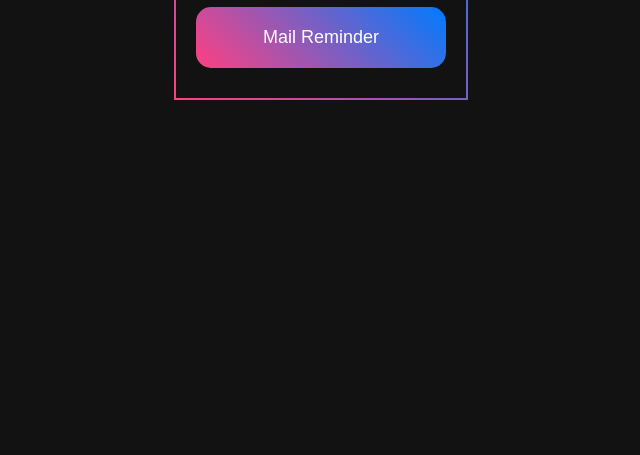
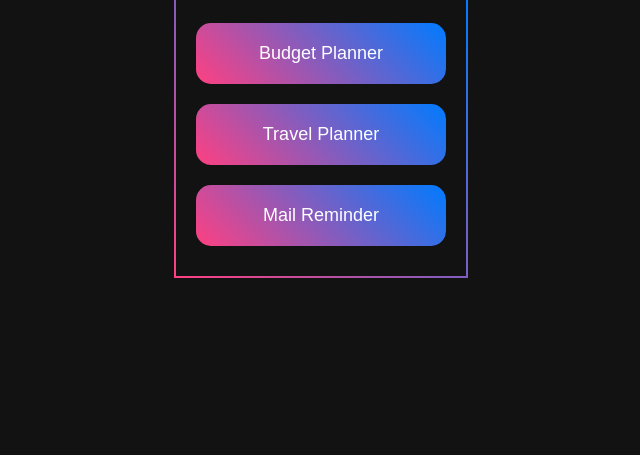
Before and after one commit to Matlab28/MultipleWebs, a plain HTML site: page multiple-webs/index.html in a window 1280 px wide. Shown: the part 345-800 px from the top of the page, without its empty margins (319-959 px from the left). Drawn offline with Linux system fonts and the light colour scheme.

Commit message:
Update index.html

```diff
--- a/multiple-webs/index.html
+++ b/multiple-webs/index.html
@@ -5,11 +5,11 @@
     <meta name="viewport" content="width=device-width, initial-scale=1.0">
     <title>Main Page</title>
     <style>
-       body {
+      body {
             display: flex;
             flex-direction: column;
             align-items: center;
-            justify-content: flex-start;
+            justify-content: center;
             height: 100vh;
             margin: 0;
             background-color: #121212;
@@ -17,7 +17,7 @@
             font-family: Arial, sans-serif;
             overflow: hidden;
             box-sizing: border-box;
-            padding-top: 20px;
+            padding: 0 20px;
         }
         .header {
             font-size: 60px;
@@ -37,8 +37,9 @@
             }
         }
         .container {
-            position: relative;
-            display: inline-block;
+            display: flex;
+            flex-direction: column;
+            align-items: center;
             padding: 20px;
             border: 2px solid transparent;
             border-image: linear-gradient(45deg, #ff4081, #007bff);
```
